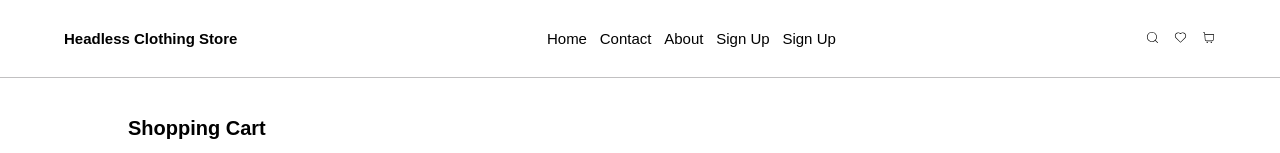
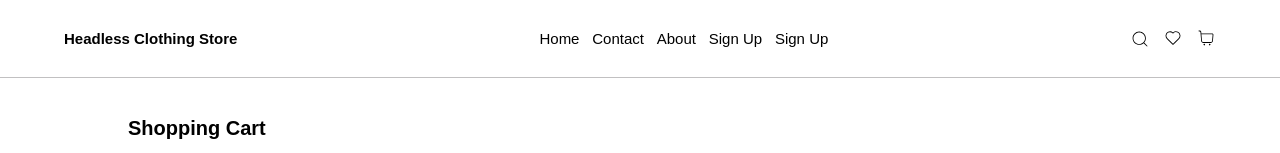
Before and after one commit to MattiVboiii/gw2_svm, a React (Vite) app: page /cart in a window 1280 px wide. Shown: the top 153 px of the page. Built offline with nearby package versions, Linux system fonts and the light colour scheme.

Commit message:
added cartitemcount

```diff
--- a/src/components/global/Navbar.tsx
+++ b/src/components/global/Navbar.tsx
@@ -1,6 +1,7 @@
 import { useEffect, useState } from "react";
 import { CiSearch, CiHeart, CiShoppingCart } from "react-icons/ci";
 import { Link } from "react-router";
+import { toast } from "react-toastify";
 import styles from "/src/styles/global/Navbar.module.css";
 import api from "../../api"; // Import your API utility
 
@@ -9,6 +10,7 @@ const GUEST_CART_KEY = "guestCart";
 const Navbar = () => {
   const [showSearch, setShowSearch] = useState(false);
   const [cartItemCount, setCartItemCount] = useState(0);
+  const [wishlistItemCount, setWishlistItemCount] = useState(0);
   const token = localStorage.getItem("token");
 
   const handleSearchClick = () => {
@@ -33,7 +35,7 @@ const Navbar = () => {
         );
         setCartItemCount(totalQuantity);
       } catch (error) {
-        console.error("Error fetching cart:", error);
+        toast.error("Error fetching cart:");
       }
     } else {
       // Load guest cart from localStorage
@@ -46,6 +48,17 @@ const Navbar = () => {
         0
       );
       setCartItemCount(totalQuantity);
+
+      // Load guest wishlist from localStorage
+      const guestWishlist = localStorage.getItem(GUEST_WISHLIST_KEY);
+      const guestWishlistItems = guestWishlist ? JSON.parse(guestWishlist) : [];
+
+      // Calculate total quantity of guest wishlist items
+      const totalWishlistQuantity = guestWishlistItems.reduce(
+        (total: number, item: { quantity: number }) => total + item.quantity,
+        0
+      );
+      setWishlistItemCount(totalWishlistQuantity);
     }
   };
 
@@ -82,6 +95,7 @@ const Navbar = () => {
                 onClick={() => {
                   localStorage.removeItem("token");
                   window.location.reload();
+                  toast.success("Logged out successfully!");
                 }}
               >
                 Logout
@@ -94,20 +108,27 @@ const Navbar = () => {
         )}
         <ul className={styles.icons}>
           <li>
-            <CiSearch className="search-icon" onClick={handleSearchClick} />
+            <CiSearch
+              size={20}
+              className="search-icon"
+              onClick={handleSearchClick}
+            />
           </li>
           <li>
             <Link to="/wishlist">
-              <CiHeart className="heart-icon" />
+              <CiHeart size={20} className="heart-icon" />
             </Link>
+            {wishlistItemCount > 0 && (
+              <span className={styles.wishlist_badge}>{wishlistItemCount}</span>
+            )}
           </li>
           <li>
             <Link to="/cart" className={styles.cart_link}>
-              <CiShoppingCart className="cart-icon" />
-              {cartItemCount > 0 && (
-                <span className={styles.cart_badge}>{cartItemCount}</span>
-              )}
+              <CiShoppingCart size={20} className={styles.cart_icon} />
             </Link>
+            {cartItemCount > 0 && (
+              <span className={styles.cart_badge}>{cartItemCount}</span>
+            )}
           </li>
         </ul>
       </nav>
--- a/src/pages/Cart.tsx
+++ b/src/pages/Cart.tsx
@@ -254,12 +254,12 @@ const Cart = () => {
               <p>
                 <strong>Total:</strong> <span>${calculateTotal()}</span>
               </p>
-              <p>
+              {/* <p>
                 <strong>Items:</strong>{" "}
                 <span>
                   {cartItems.reduce((total, item) => total + item.quantity, 0)}
                 </span>
-              </p>
+              </p> */}
               {/* Button to proceed to checkout */}
               <Button
                 variant="primary"
--- a/src/styles/global/Navbar.module.css
+++ b/src/styles/global/Navbar.module.css
@@ -49,7 +49,7 @@ nav {
     cursor: pointer;
     border-radius: 0.5rem;
     position: relative;
-    left: 20rem;
+    left: 15rem;
     font-size: 1.5rem;
     &:focus {
       outline: none;
@@ -57,12 +57,22 @@ nav {
     }
   }
   .icons {
-    font-size: 1.5rem;
     li {
       cursor: pointer;
       transition: all 0.2s ease-in-out;
+      display: flex;
+      align-items: center;
       &:hover {
         color: var(--redAccent);
+      }
+      .cart_badge {
+        background-color: var(--redAccent);
+        color: white;
+        padding: 0.25vh 0.5vw;
+        border-radius: 100px;
+        font-size: 1.2rem;
+        font-weight: bold;
+        margin-left: 0.25rem;
       }
     }
   }
```
